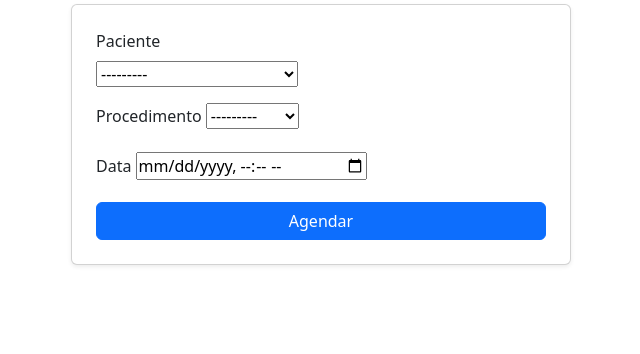
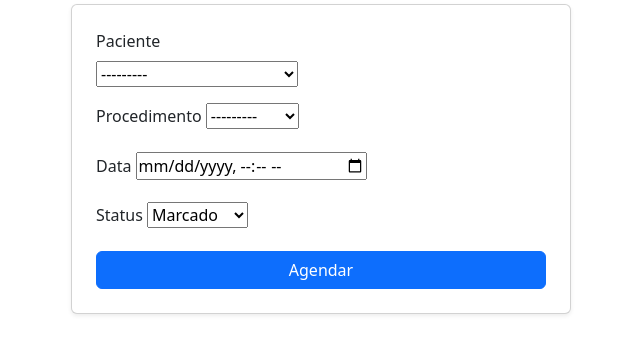
Before and after one commit to thallesfsilva/clinicConnect, a Django app: page /agendamentos/cadastrar/ in a window 1280 px wide. Shown: the part 130-484 px from the top of the page, without its empty margins (319-959 px from the left). Run offline with Django 5.2, Linux system fonts and the light colour scheme; a user stored in the database is signed in; data comes from the database, SQL or seed files in the repository; both versions use the stored data as it was after the commit.

Commit message:
fix schedule

```diff
--- a/stetic/usuarios/models.py
+++ b/stetic/usuarios/models.py
@@ -31,7 +31,7 @@
         ('Marcado', 'Marcado'),
         ('Realizado', 'Realizado'),
         ('Pago', 'Pago'),
-        ('Cancelado', 'Caancelado'),
+        ('Cancelado', 'Cancelado'),
     ]
 
     paciente = models.ForeignKey(Paciente, on_delete=models.CASCADE, related_name='agendamentos')
--- a/stetic/usuarios/templates/usuarios/agendar_procedimento.html
+++ b/stetic/usuarios/templates/usuarios/agendar_procedimento.html
@@ -21,6 +21,10 @@
                 <label for="data" class="form-label">Data</label>
                 {{ form.data_horario }}
             </div>
+            <div class="col-md-8">
+                <label for="data" class="form-label">Status</label>
+                {{ form.status }}
+            </div>
             <div class="col-12 text-center">
                 <button type="submit" class="btn btn-primary" href="{% url 'listar_procedimentos' %}">Agendar</button>
             </div>
```
Also changed, not shown: stetic/db.sqlite3.
